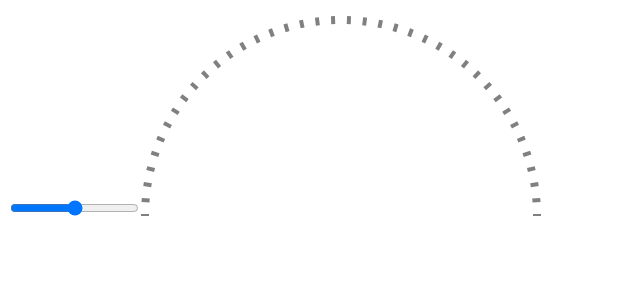
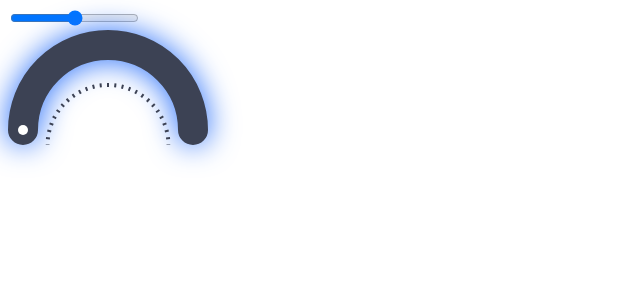
Before and after one commit to danilesky/react-circular-progress, a React app: page / in a window 1280 px wide. Shown: the top 300 px of the page, without its empty margins (0-640 px from the left). Built offline with nearby package versions, Linux system fonts and the light colour scheme; the HTML template or start-up script is replaced by a standard one.

Commit message:
Add first variant component / combined , fix hidable circle

```diff
--- a/src/Playground.tsx
+++ b/src/Playground.tsx
@@ -1,6 +1,5 @@
 import { useState } from "react";
-import SemiCircularProgressClock from "./components/semi-circular-progress-clock";
-import { SemiCircularProgressBar } from "./components/semi-circular-progress-bar";
+import CombinedProgressBar from "./components/variants/combined-progress-bar";
 
 function Playground() {
   const [percentage, setPercentage] = useState(0);
@@ -14,29 +13,8 @@ function Playground() {
         min="0"
         max="100"
       />
-      <SemiCircularProgressClock
-        canvasWidth={400}
-        rectangleOptions={{
-          width: 4,
-          height: 8,
-          count: 40,
-          colors: {
-            fill: "gray",
-            activeFill: "blue",
-          },
-        }}
-        rangeType="closest"
-        percentage={percentage}
-      />
-      <SemiCircularProgressBar
-        barWidth={40}
-        activeBar={{
-          color: "#246CF9",
-        }}
-        canvasWidth={200}
-        percentage={percentage}
-        overflow="visible"
-      />
+
+      <CombinedProgressBar percentage={percentage} canvasWidth={200} />
     </>
   );
 }
--- a/src/components/semi-circular-progress-bar.tsx
+++ b/src/components/semi-circular-progress-bar.tsx
@@ -88,7 +88,7 @@ export function SemiCircularProgressBar({
           return true;
         }
       }
-      return true;
+      return false;
     }
     return false;
   }
@@ -144,7 +144,7 @@ export function SemiCircularProgressBar({
           fill="none"
         />
       )}
-      {isCircleHidden() && (
+      {circle && !isCircleHidden() && (
         <circle
           cx={circleCoordinates.x}
           cy={circleCoordinates.y}
--- /dev/null
+++ b/src/components/variants/combined-progress-bar.tsx
@@ -0,0 +1,63 @@
+import { SemiCircularProgressBar } from "../semi-circular-progress-bar";
+import SemiCircularProgressClock from "../semi-circular-progress-clock";
+
+interface CombinedProgressBarProps {
+  percentage: number;
+  canvasWidth: number;
+}
+function CombinedProgressBar({
+  percentage,
+  canvasWidth,
+}: CombinedProgressBarProps) {
+  return (
+    <div
+      style={{
+        position: "relative",
+        width: "fit-content",
+      }}
+    >
+      <SemiCircularProgressBar
+        barWidth={30}
+        activeBar={{
+          color: "#246CF9",
+        }}
+        backgroundBar={{
+          color: "#3C4254",
+          shadow: "0px 0px 15px #246CF9",
+        }}
+        circle={{
+          radius: 5,
+          color: "white",
+        }}
+        canvasWidth={canvasWidth}
+        percentage={percentage}
+        overflow="visible"
+      />
+      <div
+        style={{
+          position: "absolute",
+          transform: "translate(-50%, 0)",
+          left: "50%",
+          bottom: "0",
+        }}
+      >
+        <SemiCircularProgressClock
+          canvasWidth={canvasWidth / 1.6}
+          rectangleOptions={{
+            width: 2,
+            height: 4,
+            count: 27,
+            colors: {
+              fill: "#3C4254",
+              activeFill: "#FFFFFF",
+            },
+          }}
+          rangeType="closest"
+          percentage={percentage}
+        />
+      </div>
+    </div>
+  );
+}
+
+export default CombinedProgressBar;
```
